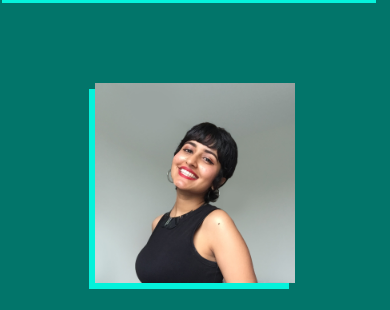
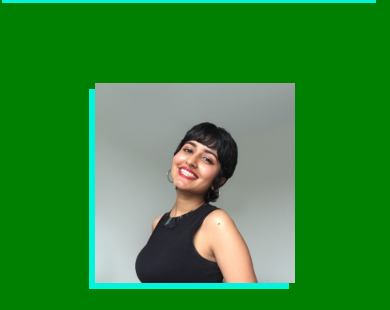
Before and after one commit to kritika-anita/kritika-anita.github.io, a plain HTML site: page index.html in a window 390 px wide. Shown: the part 111-421 px from the top of the page. Drawn offline with Linux system fonts and the light colour scheme.

Commit message:
media query

```diff
--- a/styles/style.css
+++ b/styles/style.css
@@ -19,20 +19,24 @@
   and (max-device-width: 1600px)
   and (-webkit-min-device-pixel-ratio: 1) {
   } */
+  @media screen and (min-width : 768px) and (max-width : 1024px){
+    body{
+    background-color: blue;
+    }
+  }
 
-  @media only screen and (min-device-width: 768px) and (-webkit-min-device-pixel-ratio: 2) {
-    body {
-      background-color: rgb(255, 119, 119);
+  @media screen and (min-width : 320px){
+    body{
+    background-color: green;
     }
+  }
 
-  }
-  @media only screen and (min-device-width: 320px) {
-    body {
-      background-color: lightblue;
+  @media screen and (min-width : 1200px){
+    body{
+    background-color: yellow;
     }
   }
   body {
-    background-color: #02756a;
     text-align: center;
     font-family: 'VT323', monospace;
     font-size: 22px;
```
